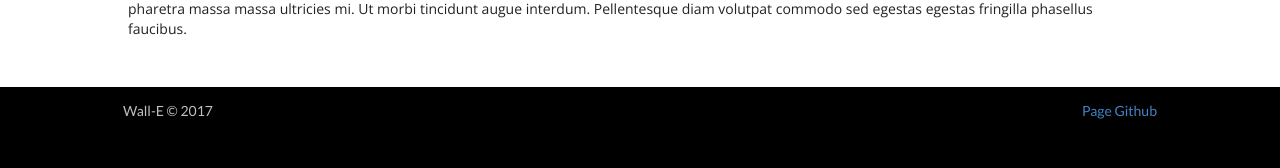
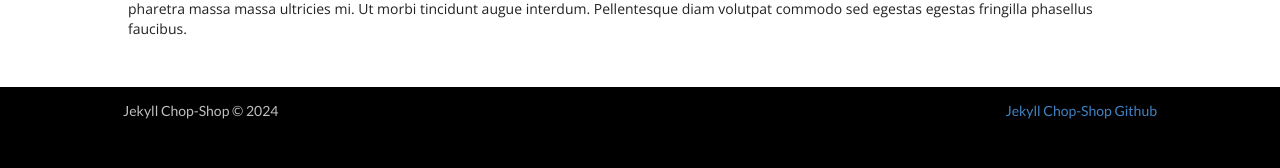
Before and after one commit to jkopczyn/jekyll-chopshop, a Jekyll site: the page built from about.html, in a window 1280 px wide. Shown: the part 2015-2183 px from the top of the page. Built offline with Jekyll 4.4.1, drawn with Linux system fonts in a browser that asks for light colours.

Commit message:
more config and remove datestamps/categories

```diff
--- a/_config.yml
+++ b/_config.yml
@@ -1,5 +1,6 @@
 description: 'Simple Magazine-Style Page'
 title : Jekyll Chop-Shop
+year : 2024
 
 markdown: kramdown
 highlighter: rouge
--- a/_includes/footer.html
+++ b/_includes/footer.html
@@ -1,9 +1,9 @@
 <footer>
     <div class="footer-wrapper">
         <div class="ui secondary menu inverted">
-            <p class="left menu">Wall-E &copy; 2017</p>
+            <p class="left menu"> {{ site.title }} &copy; {{ site.year }}</p>
             <p class="right menu">
-            <a href="https://github.com/skycrossman/bayrationality">Page Github</a>
+                <a href="https://github.com/skycrossman/bayrationality">{{ site.title }} Github</a>
             </p>
         </div>
     </div>
```
Also changed, not shown: _includes/card.html (+1 -8 lines).
